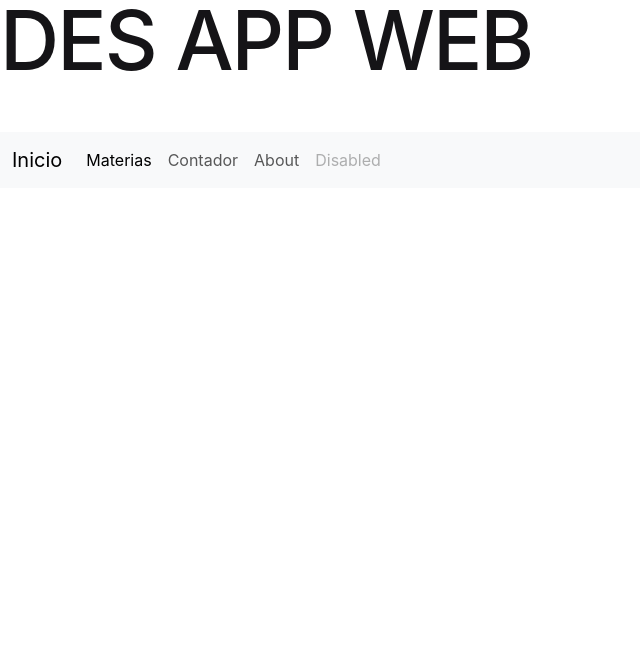
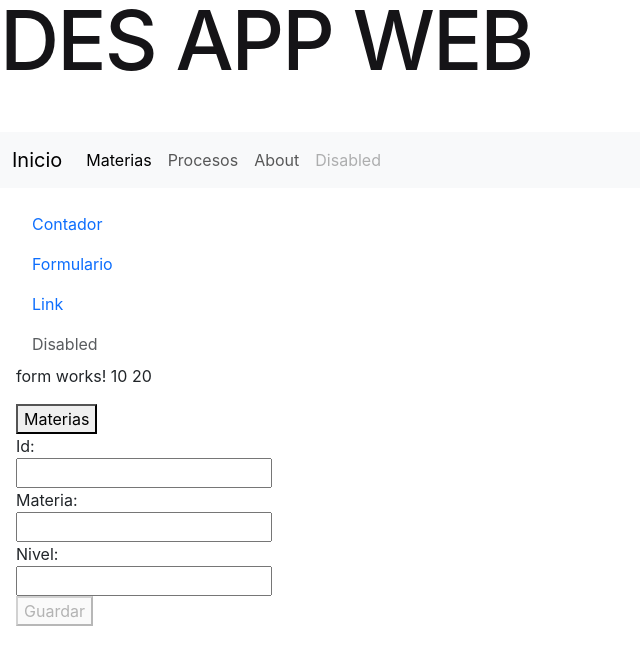
Before and after one commit to EAhumada08/practicas-Angular-DAW, an Angular app: page /procesos/form/10/20 in a window 1280 px wide. Before the commit this address led to /. Shown: the top 664 px of the page, without its empty margins (0-640 px from the left). Built offline with nearby package versions, Linux system fonts and the light colour scheme.

Commit message:
subrutas

```diff
--- a/src/app/app.component.css
+++ b/src/app/app.component.css
@@ -54,14 +54,8 @@
   }
 
   main {
-    width: 100%;
-    min-height: 100%;
     display: flex;
-    justify-content: center;
-    align-items: center;
     padding: 1rem;
-    box-sizing: inherit;
-    position: relative;
   }
 
 
--- a/src/app/app.component.html
+++ b/src/app/app.component.html
@@ -12,10 +12,10 @@
             <a class="nav-link active" aria-current="page" routerLink="materias">Materias</a>
           </li>
           <li class="nav-item">
-            <a class="nav-link" routerLink="contador">Contador</a>
+            <a class="nav-link" routerLink="procesos">Procesos</a>
           </li>
           <li class="nav-item">
-            <a class="nav-link" href="#">About</a>
+            <a class="nav-link" href="about">About</a>
           </li>
           <li class="nav-item">
             <a class="nav-link disabled" aria-disabled="true">Disabled</a>
--- /dev/null
+++ b/src/app/components/form/form.component.ts
@@ -0,0 +1,68 @@
+import { Component, inject } from '@angular/core';
+import { ActivatedRoute, Router } from '@angular/router';
+import { FormGroup, FormBuilder, Validators, ReactiveFormsModule } from '@angular/forms';
+
+@Component({
+  selector: 'app-form',
+  standalone: true,
+  imports: [ReactiveFormsModule],
+  template: `
+    <p>
+      form works!
+      {{id}}
+      {{cod}}
+    </p>
+    <button (click)="irMaterias()">Materias</button>
+    <div [hidden]="!isAdmin" class="caja" style="width: 50%;">
+    <form [formGroup]="materiasForm" (submit) = 'guardar()'>
+        <label for="id">Id:</label><br>
+        <input type="text" formControlName="id" name="id" id="id"  [class]="{'missing':isInvalid}">
+        <br>
+        <label for="materia">Materia:</label><br>
+        <input type="text" formControlName="materia" name="materia" id="materia">
+        <br>
+        <label for="nivel">Nivel:</label><br>
+        <input type="text" formControlName="nivel" name="nivel" id="nivel">
+        <br>
+        <button type="submit" [disabled]="!materiasForm.valid">Guardar</button><br>
+
+    </form>
+
+</div>
+  `,
+  styles: `
+  .missing{
+    border: 1px solid red;
+}`
+})
+export class FormComponent {
+  id: number = 0;
+  cod:number=0;
+  url:ActivatedRoute = inject(ActivatedRoute);
+  navigator: Router = new Router();
+
+  isInvalid = false;
+  isAdmin = true;
+  private formBuilder = new FormBuilder();
+
+  materiasForm = this.formBuilder.group({
+    id: ['', Validators.required],
+    materia: ['', Validators.required],
+    nivel: ['', Validators.required],
+  })
+
+  constructor(){
+    this.id = this.url.snapshot.params['id'];
+    this.cod = this.url.snapshot.params['cod'];
+  }
+
+  irMaterias(){
+    this.navigator.navigate(['materias']);
+  }
+
+  guardar(){
+    console.log(this.materiasForm);
+    this.isInvalid = !this.materiasForm.controls.id.valid;
+    console.log(this.isInvalid)
+  }
+}
--- /dev/null
+++ b/src/app/components/page-404/page-404.component.ts
@@ -0,0 +1,16 @@
+import { Component } from '@angular/core';
+
+@Component({
+  selector: 'app-page-404',
+  standalone: true,
+  imports: [],
+  template: `
+
+      <h1>Error 404 Recurso no encontrado</h1>
+
+  `,
+  styles: ``
+})
+export class Page404Component {
+
+}
--- /dev/null
+++ b/src/app/components/procesos/procesos.component.ts
@@ -0,0 +1,34 @@
+import { Component } from '@angular/core';
+import { RouterLink, RouterLinkActive, RouterOutlet, } from '@angular/router';
+
+@Component({
+selector: 'app-procesos',
+standalone: true,
+imports: [RouterLink, RouterOutlet, RouterLinkActive],
+template: `
+  <div >
+    <ul class="nav flex-column">
+      <li class="nav-item">
+        <a  class="nav-link" routerLink="contador" routerLinkActive="active">Contador</a>
+      </li>
+      <li class="nav-item">
+        <a class="nav-link" [routerLink]="['form',10,20]" routerLinkActive="active">Formulario</a>
+      </li>
+      <li class="nav-item">
+        <a class="nav-link" href="#">Link</a>
+      </li>
+      <li class="nav-item">
+        <a class="nav-link disabled" aria-disabled="true">Disabled</a>
+      </li>
+    </ul>
+
+    <router-outlet />
+  </div>
+
+
+`,
+styles: ``
+})
+export class ProcesosComponent {
+
+}
```
Also changed, not shown: src/app/app.routes.ts (+18 -4 lines).
